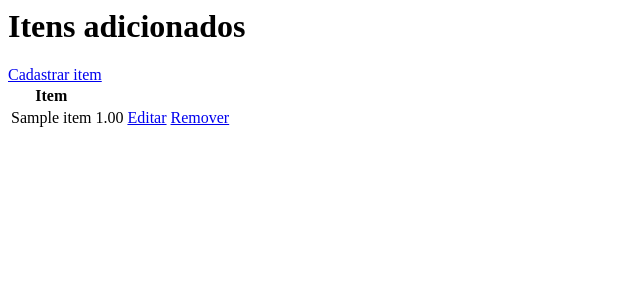
After one commit to thomzera/car-mec, a Django app: page /itens/ in a window 1280 px wide. The commit adds this page. Shown: the top 300 px of the page, without its empty margins (0-640 px from the left). Run offline with Django 4.2, Linux system fonts and the light colour scheme; a user stored in the database is signed in; tables that the repository leaves empty hold one stand-in row (values such as "Sample post").

Commit message:
feat: add crud de itens (peças/materiais)

```diff
--- a/project/core/models.py
+++ b/project/core/models.py
@@ -19,3 +19,11 @@ class Carro(models.Model):
 
     class Meta:
         ordering = ['nome']
+
+
+class Item(models.Model):
+    nome = models.CharField(max_length=24)
+    preco = models.DecimalField(decimal_places=2, max_digits=9)
+
+    def __str__(self):
+        return self.nome
--- a/project/core/templates/core/index.html
+++ b/project/core/templates/core/index.html
@@ -10,3 +10,4 @@ projeto oficina mecanica.
 
 <p><a href="{% url 'carros' %}">carros</a></p>
 <p><a href="{% url 'marcas' %}">marcas</a></p>
+<p><a href="{% url 'itens' %}">itens</a></p>
--- /dev/null
+++ b/project/core/templates/core/itens.html
@@ -0,0 +1,19 @@
+<h1>Itens adicionados</h1>
+<a href="{% url 'cadastrar_item' %}">Cadastrar item</a>
+
+<table>
+    <tr>
+        <th>Item</th>
+        <th></th>
+    </tr>
+    {% for item in itens %}
+    <tr>
+        <td>{{item}}</td>
+        <td>{{item.preco}}</td>
+        <td><a href="{% url 'editar_item' item.id %}">Editar</a></td>
+        <td><a href="{% url 'remover_item' item.id %}">Remover</a></td>
+    </tr>
+    {% empty %}
+        <h3>Você não tem itens adicionados</h3>
+    {% endfor %}
+</table>
--- /dev/null
+++ b/project/core/templates/core/remover_item.html
@@ -0,0 +1,6 @@
+<a href="{% url 'itens' %}">Voltar</a>
+<form method="post">
+    {% csrf_token %}
+    <p>Você tem certeza que deseja remover o item {{item}}?</p>
+    <input type="submit" value="Deletar">
+</form>
--- a/project/core/urls.py
+++ b/project/core/urls.py
@@ -22,7 +22,7 @@ urlpatterns = [
          views.RemoverCarro.as_view(), name="remover_carro"),
 
 
-    # CRUD CARROS
+    # CRUD MARCAS DE CARROS
     path("marcas/", views.ListaMarcas.as_view(), name="marcas"),
     path("marcas/cadastrar/",
          views.CadastrarMarca.as_view(), name="cadastrar_marca"),
@@ -30,4 +30,14 @@ urlpatterns = [
          views.EditarMarca.as_view(), name="editar_marca"),
     path("marcas/remover/<int:pk>/",
          views.RemoverMarca.as_view(), name="remover_marca"),
+
+
+     # CRUD ITENS
+    path("itens/", views.ListaItens.as_view(), name="itens"),
+    path("itens/cadastrar/",
+         views.CadastrarItem.as_view(), name="cadastrar_item"),
+    path("itens/editar/<int:pk>/",
+         views.EditarItem.as_view(), name="editar_item"),
+    path("itens/remover/<int:pk>/",
+         views.RemoverItem.as_view(), name="remover_item"),
 ]
--- a/project/core/views.py
+++ b/project/core/views.py
@@ -49,6 +49,7 @@ class RegistroUsuario(FormView):
 # ########## CRUD CARRO ###########
 class ListaCarros(LoginRequiredMixin, ListView):
     model = models.Carro
+    paginate_by = 10
     context_object_name = 'carros'
     template_name = 'core/carros.html'
 
@@ -112,3 +113,34 @@ class RemoverMarca(LoginRequiredMixin, DeleteView):
     context_object_name = 'marca'
     template_name = 'core/remover_marca.html'
     success_url = reverse_lazy('marcas')
+
+
+# ########## CRUD ITEM = PEÇA/MATERIAL ###########
+class ListaItens(LoginRequiredMixin, ListView):
+    model = models.Item
+    context_object_name = 'itens'
+    template_name = 'core/itens.html'
+
+
+class CadastrarItem(LoginRequiredMixin, CreateView):
+    model = models.Item
+    fields = '__all__'
+    template_name = 'core/cadastrar_item.html'
+    success_url = reverse_lazy('itens')
+
+    def form_valid(self, form):
+        return super(CadastrarItem, self).form_valid(form)
+
+
+class EditarItem(LoginRequiredMixin, UpdateView):
+    model = models.Item
+    fields = '__all__'
+    template_name = 'core/editar_item.html'
+    success_url = reverse_lazy('itens')
+
+
+class RemoverItem(LoginRequiredMixin, DeleteView):
+    model = models.Item
+    context_object_name = 'item'
+    template_name = 'core/remover_item.html'
+    success_url = reverse_lazy('itens')
```
Also changed, not shown: project/core/templates/core/cadastrar_item.html (added, +8 -0 lines), project/core/templates/core/carros.html (+22 -1 lines), project/core/templates/core/editar_item.html (added, +8 -0 lines), project/core/migrations/0004_item.py (added).
